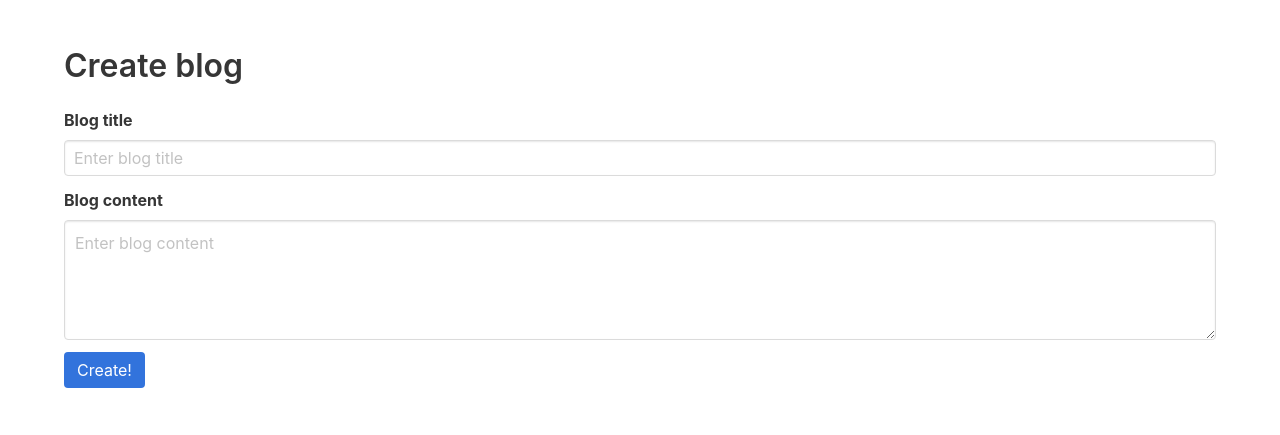
After one commit to DerFacn/blog_flask, a Flask app: page /create in a window 1280 px wide. The commit adds this page. Shown: the top 435 px of the page. Run offline with Flask 3, Linux system fonts and the light colour scheme; the visitor is signed in with stand-in values (Sample User, id 1).

Commit message:
blog was created

```diff
--- a/project/__init__.py
+++ b/project/__init__.py
@@ -29,5 +29,7 @@ def create_app():
     app.register_blueprint(auth_blueprint)
     from .main import main as main_blueprint
     app.register_blueprint(main_blueprint)
+    from .blog import blog as blog_blueprint
+    app.register_blueprint(blog_blueprint)
 
     return app
--- /dev/null
+++ b/project/blog.py
@@ -0,0 +1,34 @@
+from flask import Blueprint, render_template, request, url_for, redirect, flash
+from flask_login import login_required, current_user
+from .models import Blog
+from . import db
+from datetime import datetime
+
+blog = Blueprint('blog', __name__)
+
+
+@blog.route('/create')
+@login_required
+def create():
+    return render_template('create.html')
+
+
+@blog.route('/create', methods=['POST'])
+@login_required
+def create_blog():
+    title = request.form.get('title')
+    content = request.form.get('content')
+
+    exists = Blog.query.filter_by(title=title, content=content).first()
+
+    if exists:
+        flash("Post copied! Can't create two posts like this")
+        return redirect(url_for('blog.create'))
+
+    new_blog = Blog(title=title, content=content, date_created=datetime.utcnow(), email=current_user.email,
+                    name=current_user.name)
+
+    db.session.add(new_blog)
+    db.session.commit()
+
+    return redirect(url_for('main.index'))
--- a/project/templates/base.html
+++ b/project/templates/base.html
@@ -1,4 +1,4 @@
-<!DOCTYPE html>
+<!-- <!DOCTYPE html>
 <html>
 
 <head>
@@ -46,11 +46,26 @@
 
         <div class="hero-body">
             <div class="container has-text-centered">
-               {% block content %}
-               {% endblock %}
+
             </div>
         </div>
     </section>
 </body>
 
+</html> -->
+
+<!doctype html>
+<html lang="en">
+<head>
+    <meta charset="UTF-8">
+    <meta name="viewport"
+          content="width=device-width, user-scalable=no, initial-scale=1.0, maximum-scale=1.0, minimum-scale=1.0">
+    <meta http-equiv="X-UA-Compatible" content="ie=edge">
+    <title>{% block title %}{% endblock %}</title>
+    <link rel="stylesheet" href="https://cdnjs.cloudflare.com/ajax/libs/bulma/0.7.2/css/bulma.min.css" />
+</head>
+<body>
+{% block content %}
+{% endblock %}
+</body>
 </html>
--- /dev/null
+++ b/project/templates/create.html
@@ -0,0 +1,28 @@
+{% extends 'base.html' %}
+{% block title %}Create blog{% endblock %}
+{% block content %}
+  <section class="section">
+    <div class="container">
+      <h1 class="title">Create blog</h1>
+      <form method="POST" action="/create">
+        <div class="field">
+          <label class="label">Blog title</label>
+          <div class="control">
+            <input class="input" type="text" name="title" placeholder="Enter blog title">
+          </div>
+        </div>
+        <div class="field">
+          <label class="label">Blog content</label>
+          <div class="control">
+            <textarea class="textarea" name="content" placeholder="Enter blog content"></textarea>
+          </div>
+        </div>
+        <div class="field">
+          <div class="control">
+            <button class="button is-link" type="submit">Create!</button>
+          </div>
+        </div>
+      </form>
+    </div>
+  </section>
+{% endblock %}
```
Also changed, not shown: project/models.py (+11 -1 lines), project/templates/index.html (+34 -6 lines).
